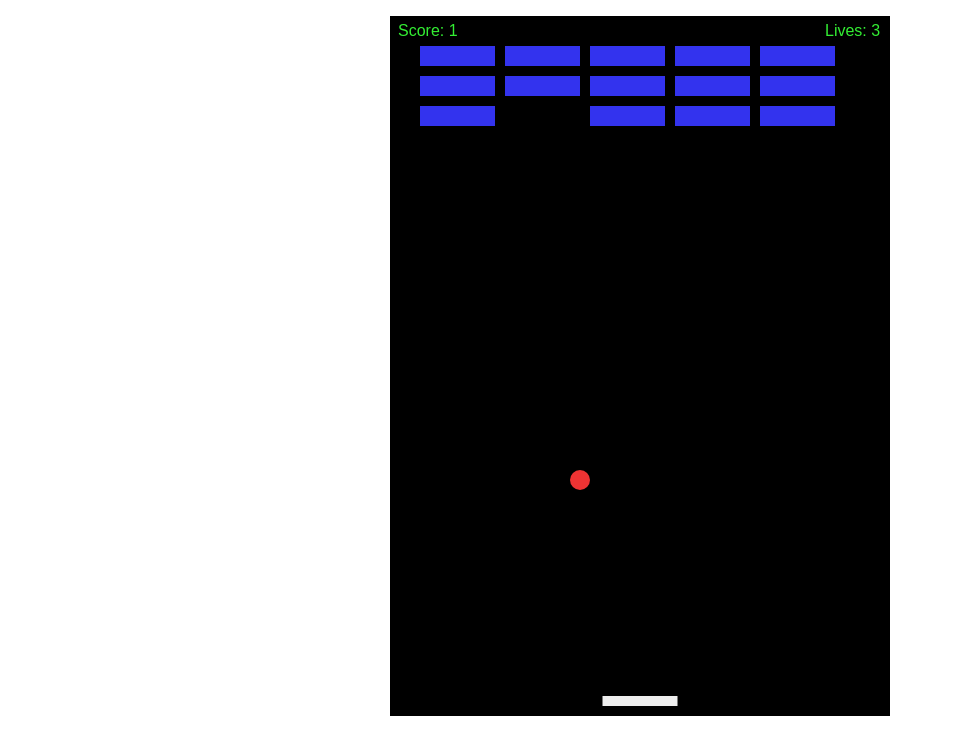
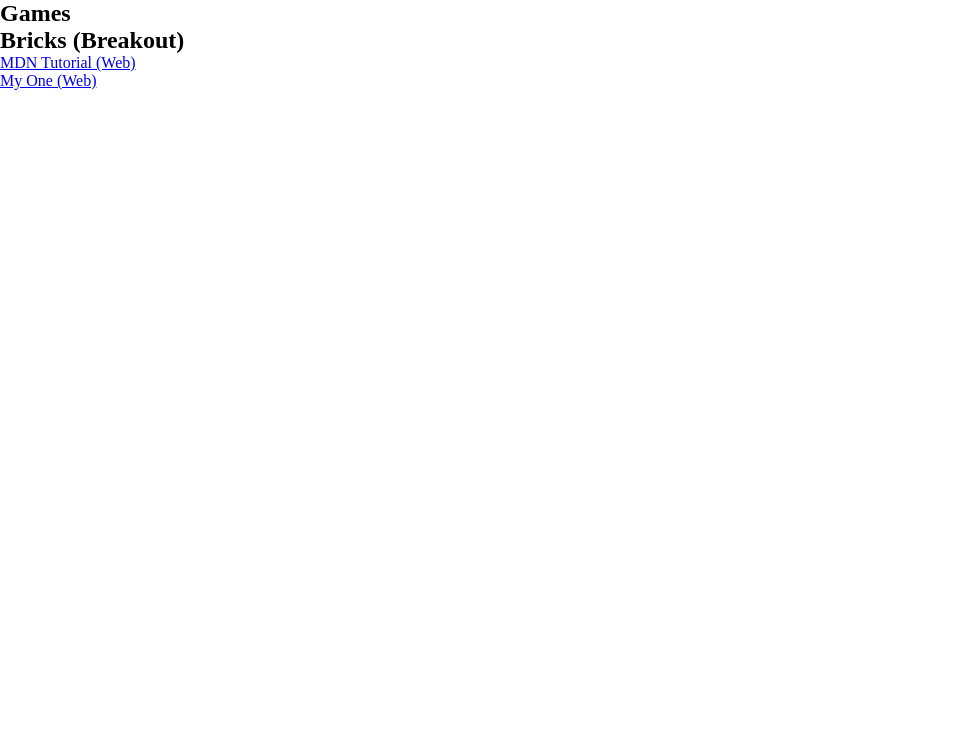
Before and after one commit to evertonfragoso/html5-bricks, a website: page index.html in a window 1280 px wide. Shown: the whole page, without its empty margins (0-953 px from the left). Drawn offline with Linux system fonts and the light colour scheme.

Commit message:
Structure changes

```diff
--- a/index.html
+++ b/index.html
@@ -5,12 +5,25 @@
     <title>Bricks</title>
     <style>
       * { margin: 0; padding: 0; }
-      canvas { background: #000; display: block; margin: 1rem auto; }
     </style>
   </head>
   <body>
-    <canvas id="game" width="500" height="700"></canvas>
+    <main>
+    <section>
+      <header>
+        <h1>Games</h1>
+      </header>
 
-    <script src="game.js"></script>
+      <h2>Bricks (Breakout)</h2>
+      <ul>
+        <li>
+          <a href="mdn-tutorial/">MDN Tutorial (Web)</a>
+        </li>
+        <li>
+          <a href="my/">My One (Web)</a>
+        </li>
+      </ul>
+    </section>
+    </main>
   </body>
 </html>
```
Also changed, not shown: mdn-tutorial/index.html (added, +16 -0 lines), my/index.html (added, +16 -0 lines), mdn-tutorial/game.js (renamed from game.js), my/game.js (added).
